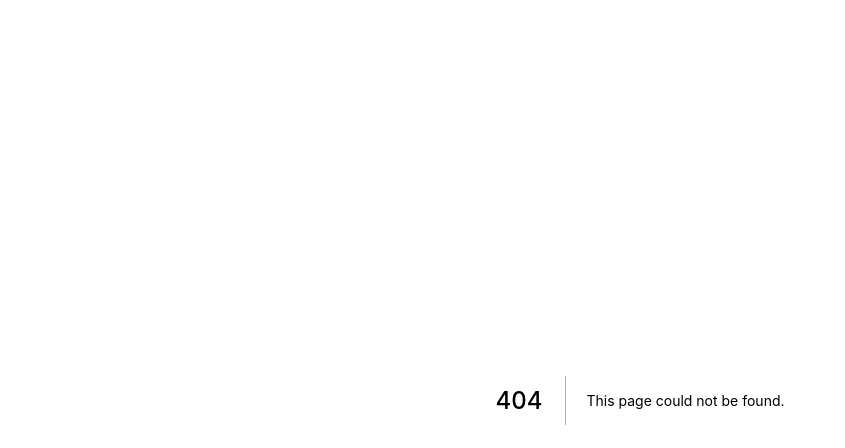
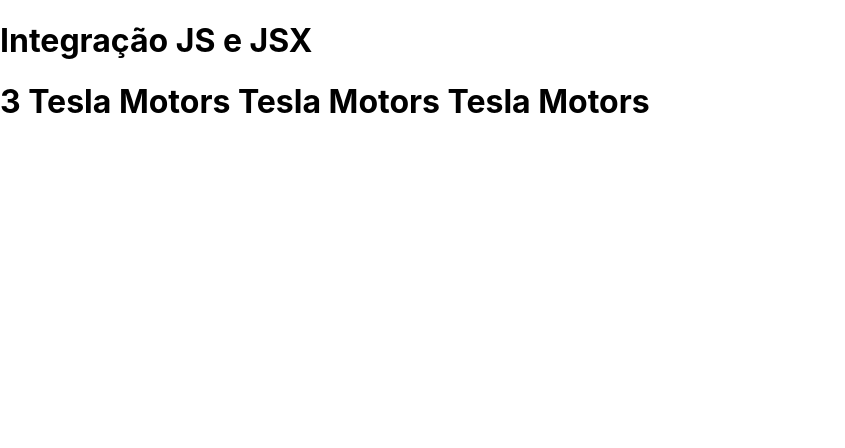
Before and after one commit to Ronaldoroncode/NestJS, a Next.js app: page /basicos/jsx4 in a window 1280 px wide. Before the commit this address had no page. Shown: the top 448 px of the page, without its empty margins (0-845 px from the left). Built offline with nearby package versions, Linux system fonts and the light colour scheme.

Commit message:
Primeiros testes com NextJS

```diff
--- /dev/null
+++ b/pages/basicos/jsx4.jsx
@@ -0,0 +1,11 @@
+export default function jsx4() {
+	const texto = " Tesla Motors"
+	const subtitulo = 3 + texto + texto + texto
+
+	return (
+		<div>
+			<h1>Integração JS e JSX</h1>
+			<h1>{subtitulo}</h1>
+		</div>
+	)
+}
--- /dev/null
+++ b/pages/basicos/primeiro.js
@@ -0,0 +1,3 @@
+export default function primeiro() {
+	return "Primeiro v3";
+}
```
Also changed, not shown: pages/basicos/jsx1.js (added, +8 -0 lines), pages/basicos/jsx2.js (added, +14 -0 lines).
